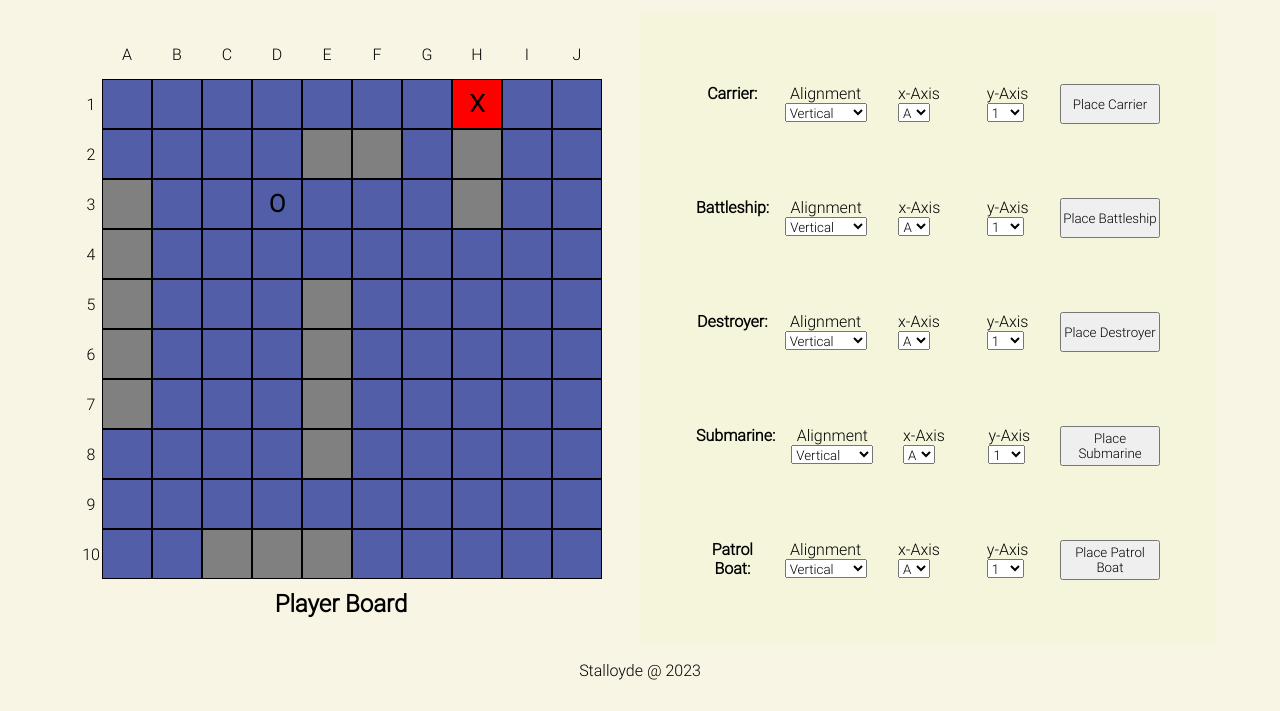
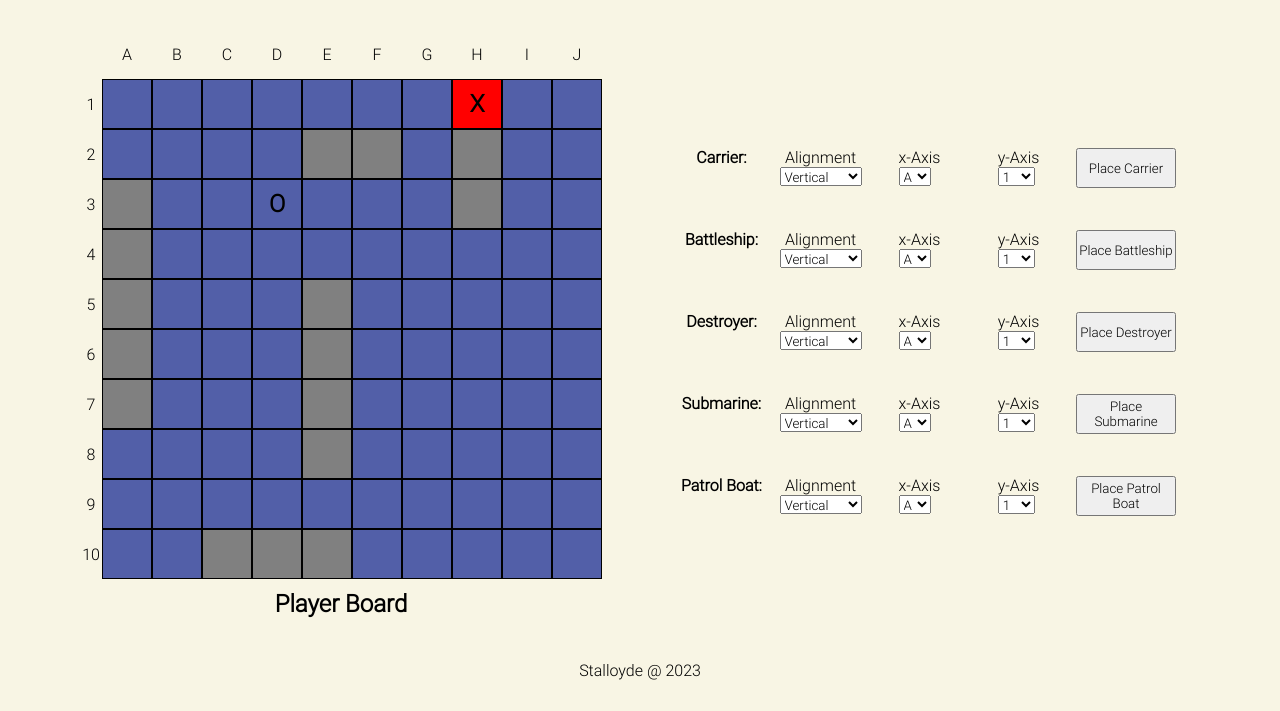
Before and after one commit to Stalloyde/battleship, a website built with webpack: page src/index.html in a window 1280 px wide. Shown: the part 89-800 px from the top of the page. Built offline with nearby package versions, Linux system fonts and the light colour scheme.

Commit message:
Match bakckground colours

```diff
--- a/src/style.css
+++ b/src/style.css
@@ -16,7 +16,7 @@
   display: flex;
   align-items: center;
   position: absolute;
-  background-color: beige;
+  background-color: rgb(248, 245, 228);
   width: 100%;
   height: 100%;
   padding: 1em;
@@ -25,7 +25,7 @@
 .menu-container > div {
   display: grid;
   grid-template-columns: repeat(5, 1fr);
-  padding: 2em;
+  padding: 1em;
   align-items: center;
 }
 
```
